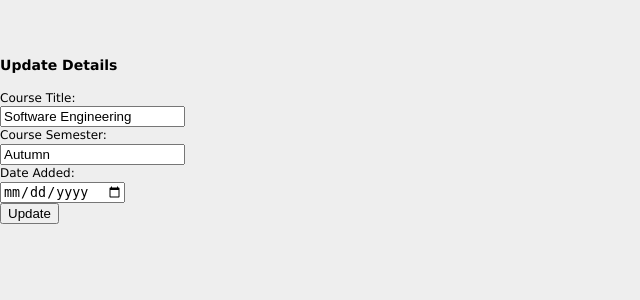
After one commit to iamkhadka46/Jyango_ADC3_CourseWork, a Django app: page /update/2 in a window 1280 px wide. The commit adds this page. Shown: the top 300 px of the page, without its empty margins (0-640 px from the left). Run offline with Django 3.2, Linux system fonts and the light colour scheme; data comes from the database, SQL or seed files in the repository; both versions use the stored data as it was after the commit; parts of the project's set-up code (start-up, migrations or seed data) failed here and were passed over.

Commit message:
Added CRUD for Course model.

```diff
--- a/CAS/main/forms.py
+++ b/CAS/main/forms.py
@@ -3,7 +3,7 @@ from django.contrib.auth.forms import UserCreationForm
 from django.contrib.auth.models import User, AbstractUser
 from django.contrib.auth import get_user_model
 from django.contrib.auth.forms import UserCreationForm, UserChangeForm
-from .models import User, Assignment, UploadFile
+from .models import User, Assignment, UploadFile, Course
 
 class CustomUserCreationForm(UserCreationForm):
 
@@ -31,3 +31,9 @@ class AssignmentForm(forms.ModelForm):
     class Meta:
         model = UploadFile
         fields = ('title', 'courses', 'file',)
+
+
+class CourseForm(forms.ModelForm):
+    class Meta:
+        model = Course
+        fields = "__all__"
--- /dev/null
+++ b/CAS/main/static/css/course/style_course.css
@@ -0,0 +1,14 @@
+body {font:12px/1.4 Verdana,Arial; background:#eee; height:100%; margin:25px 0; padding:0}
+h1 {font:24px Georgia,Verdana; margin:0}
+h2 {font-size:12px; font-weight:normal; font-style:italic; margin:0 0 20px}
+p {margin-top:0}
+ul {margin:0; padding-left:20px}
+
+#testdiv {width:600px; margin:0 auto; border:1px solid #ccc; padding:20px 25px; background:#fff}
+
+#tinybox {position:absolute; display:none; padding:10px; background:#fff url(images/preload.gif) no-repeat 50% 50%; border:10px solid #e3e3e3; z-index:2000}
+#tinymask {position:absolute; display:none; top:0; left:0; height:100%; width:100%; background:#000; z-index:1500}
+#tinycontent {background:#fff}
+
+.button {font:14px Georgia,Verdana; margin-bottom:10px; padding:8px 10px 9px; border:1px solid #ccc; background:#eee; cursor:pointer}
+.button:hover {border:1px solid #bbb; background:#e3e3e3}
--- /dev/null
+++ b/CAS/main/templates/main/edit.html
@@ -0,0 +1,47 @@
+    <!DOCTYPE html>
+    <html lang="en">
+    <head>
+        <meta charset="UTF-8">
+        <title>Index</title>
+        {% load staticfiles %}
+        <link rel="stylesheet" href="{% static 'css/course/style_course.css' %}"/>
+    </head>
+    <body>
+    <form method="POST" class="post-form" action="/update/{{course.id}}">
+            {% csrf_token %}
+        <div class="container">
+    <br>
+        <div class="form-group row">
+        <label class="col-sm-1 col-form-label"></label>
+        <div class="col-sm-4">
+        <h3>Update Details</h3>
+        </div>
+      </div>
+        <div class="form-group row">
+        <label class="col-sm-2 col-form-label">Course Title:</label>
+        <div class="col-sm-4">
+            <input type="text" name="course_title" id="id_course_title" required maxlength="20" value="{{ course.course_title }}"/>
+        </div>
+      </div>
+      <div class="form-group row">
+        <label class="col-sm-2 col-form-label">Course Semester:</label>
+        <div class="col-sm-4">
+            <input type="text" name="course_semester" id="id_course_semester" required maxlength="100" value="{{ course.course_semester }}" />
+        </div>
+      </div>
+        <div class="form-group row">
+        <label class="col-sm-2 col-form-label">Date Added:</label>
+        <div class="col-sm-4">
+            <input type="date" name="date" id="id_date required maxlength="254" value="{{ course.date }}" />
+        </div>
+      </div>
+        <div class="form-group row">
+        <label class="col-sm-1 col-form-label"></label>
+        <div class="col-sm-4">
+        <button type="submit" class="btn btn-success">Update</button>
+        </div>
+      </div>
+        </div>
+    </form>
+    </body>
+    </html>
--- a/CAS/main/templates/main/header.html
+++ b/CAS/main/templates/main/header.html
@@ -19,6 +19,7 @@
         <li><a href="/signup">Register</a></li>
         <li><a href="/logout">Logout</a></li>
         <li><a href="/search">Search User</a></li>
+        <li><a href="/show">Add Courses</a></li>
         <li><a href="/assignments">Add Assignment</a></li>
         <li><a href="https://heraldcollege.edu.np/">Herald</a></li>
 
--- a/CAS/main/urls.py
+++ b/CAS/main/urls.py
@@ -19,7 +19,13 @@ urlpatterns = [
     path('search/', views.search, name = "search"),
     path('assignments/', views.assignment_list, name = "assignment_list"),
     path('assignments/upload/', views.upload_assignment, name = "upload_assignment"),
-    path('assignments/<int:pk>/', views.delete_book, name='delete_assignment'),
+    path('assignments/<int:pk>/', views.delete_assignment, name='delete_assignment'),
+    path('course', views.course),
+    path('show',views.show),
+    path('edit/<int:id>', views.edit),
+    path('update/<int:id>', views.update),
+    path('delete/<int:id>', views.destroy),
+
 ]
 
 if settings.DEBUG:
--- a/CAS/main/views.py
+++ b/CAS/main/views.py
@@ -2,7 +2,7 @@ from django.shortcuts import render
 from django.contrib.auth import login, logout, authenticate
 from django.contrib.auth.forms import UserCreationForm, AuthenticationForm
 from django.shortcuts import render, redirect
-from . forms import RegisterForm, AssignmentForm
+from . forms import RegisterForm, AssignmentForm, CourseForm
 from django.contrib.auth.decorators import login_required
 from django.contrib import messages
 from .models import Course, User, UploadFile
@@ -101,8 +101,39 @@ def upload_assignment(request):
         'form': form
     })
 
-def delete_book(request, pk):
+def delete_assignment(request, pk):
     if request.method == 'POST':
         assignment = UploadFile.objects.get(pk=pk)
         assignment.delete()
     return redirect('main:assignment_list')
+
+
+def course(request):
+    if request.method == "POST":
+        form = CourseForm(request.POST)
+        if form.is_valid():
+            try:
+                form.save()
+                return redirect('/show')
+            except:
+                pass
+    else:
+        form = CourseForm()
+    return render(request,'main/course_list.html',{'form':form})
+def show(request):
+    courses = Course.objects.all()
+    return render(request,"main/show.html",{'courses':courses})
+def edit(request, id):
+    course = Course.objects.get(id=id)
+    return render(request,'main/edit.html', {'course':course})
+def update(request, id):
+    course = Course.objects.get(id=id)
+    form = CourseForm(request.POST, instance = course)
+    if form.is_valid():
+        form.save()
+        return redirect("/show")
+    return render(request, 'main/edit.html', {'course':course})
+def destroy(request, id):
+    course = Course.objects.get(id=id)
+    course.delete()
+    return redirect("/show")
```
Also changed, not shown: CAS/main/templates/main/course_list.html (added, +48 -0 lines), CAS/main/templates/main/show.html (added, +37 -0 lines), CAS/db.sqlite3.
